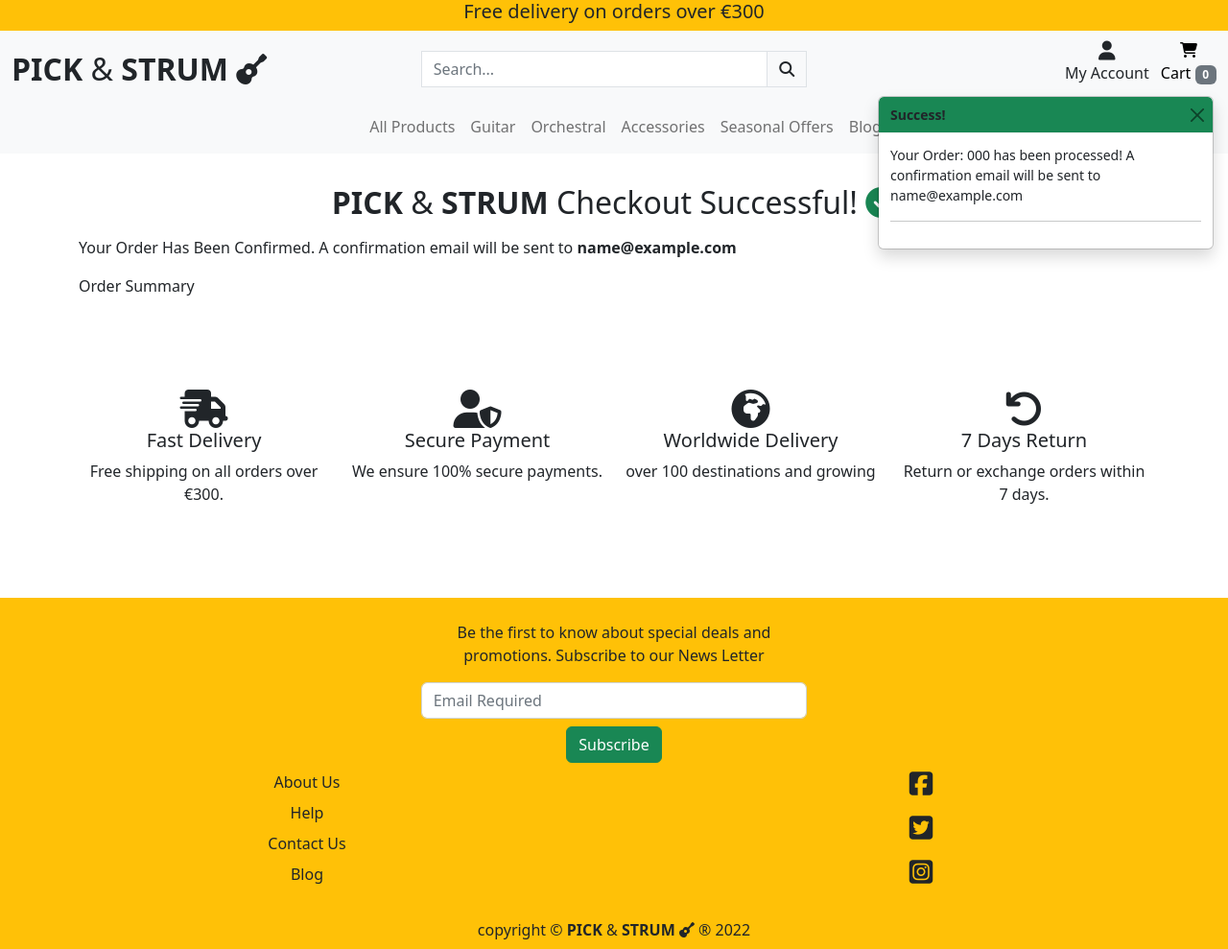
After one commit to SamuelUkachukwu/PICKnSTRUM, a Django app: page /checkout/checkout_success/000 in a window 1280 px wide. The commit adds this page. Shown: the whole page at 96% size. Run offline with Django 4.2, Linux system fonts and the light colour scheme; tables that the repository leaves empty hold one stand-in row (values such as "Sample post"); some libraries are stand-ins or nearby versions.

Commit message:
Added checkout succes page and view

```diff
--- a/checkout/__init__.py
+++ b/checkout/__init__.py
@@ -0,0 +1 @@
+default_app_config = 'checkout.apps.CheckoutConfig'
--- a/checkout/templates/checkout/checkout.html
+++ b/checkout/templates/checkout/checkout.html
@@ -80,10 +80,10 @@
                         </fieldset>
                         <div class="text-end mb-3 px-3">
 							{% if user.is_authenticated %}
-                                <input class="form-check-input me-2" type="checkbox" id="save-delivery-info" name="" aria-label="Save deliviery information to profile" checked>
-                                <label class="" for="save-delivery-info">Save delivery information</label>
+                                <input class="form-check-input me-2" type="checkbox" id="save-dlv-info" name="" aria-label="Save deliviery information to profile" checked>
+                                <label class="" for="save-dlv-info">Save delivery information</label>
 							{% else %}
-								<label class="form-check-label" for="save-delivery-info">
+								<label class="form-check-label" for="save-dlv-info">
                                     <a class="text-info" href="{% url 'account_signup' %}">Create an account</a> or
                                     <a class="text-info" href="{% url 'account_login' %}">login</a> to save this information
                                 </label>
--- /dev/null
+++ b/checkout/templates/checkout/checkout_success.html
@@ -0,0 +1,33 @@
+{% extends "base.html" %}
+{% load static %}
+{% load cart_tools %}
+
+{% block extra_css %}
+    <link rel="stylesheet" href="{% static 'checkout/css/checkout.css' %}">
+{% endblock %}
+
+{% block page_header %}
+<div class="container header-backspace">
+    <div class="row">
+        <div class="col">
+
+        </div>
+    </div>
+</div>
+{% endblock %}
+
+{% block content %}
+<div class="container mt-5">
+    <div class="row">
+        <div class="col text-center mb-2">
+            <h2><span class="my-0"><strong>PICK </strong>&<strong> STRUM</strong> </span> Checkout Successful! <i class="fas fa-check-circle text-success"></i></h2>
+        </div>
+    </div>
+    <div class="row">
+        <p>Your Order Has Been Confirmed. A confirmation email will be sent to <strong>{{ order.email }}</strong></p>
+        <p>Order Summary</p>
+    </div>
+</div>
+ <!-- trust statments here  -->
+ {% include 'includes/trust-stm.html' %}
+{% endblock %}
--- a/checkout/urls.py
+++ b/checkout/urls.py
@@ -4,5 +4,7 @@ from . import views
 
 urlpatterns = [
     path('', views.checkout, name='checkout'),
+    path('checkout_success/<order_number>', views.checkout_success, name='checkout_success'),
+
 
 ]
--- a/checkout/views.py
+++ b/checkout/views.py
@@ -1,9 +1,12 @@
-from django.shortcuts import render, redirect, reverse
+from django.shortcuts import render, redirect, reverse, get_object_or_404
 from django.conf import settings
 from django.contrib import messages
 
 from cart.contexts import cart_contents
+from products.models import Product
+
 from .forms import OrderForm
+from .models import Order, OrderLineItem
 
 import stripe
 
@@ -14,21 +17,64 @@ def checkout(request):
     stripe_public_key = settings.STRIPE_PUBLIC_KEY
     stripe_secret_key = settings.STRIPE_SECRET_KEY
 
-    cart = request.session.get('cart', {})
-    if not cart:
-        messages.error(request, "Your Shopping Cart is currently Empty")
-        return redirect(reverse('products'))
+    if request.method == 'POST':
+        cart = request.session.get('cart', {})
 
-    current_cart = cart_contents(request)
-    total = current_cart['grand_total']
-    stripe_total = round(total * 100)
-    stripe.api_key = stripe_secret_key
-    intent = stripe.PaymentIntent.create(
-        amount=stripe_total,
-        currency=settings.STRIPE_CURRENCY,
-    )
-    print(intent)
-    order_form = OrderForm()
+        form_data = {
+            'full_name': request.POST['full_name'],
+            'email': request.POST['email'],
+            'phone_number': request.POST['phone_number'],
+            'street_address1': request.POST['street_address1'],
+            'street_address2': request.POST['street_address2'],
+            'town_or_city': request.POST['town_or_city'],
+            'county': request.POST['county'],
+            'postcode': request.POST['postcode'],
+            'country': request.POST['country'],
+            }
+        order_form = OrderForm(form_data)
+        if order_form.is_valid():
+            order = order_form.save()
+            for item_id, item_data in cart.items():
+                try:
+                    product = Product.objects.get(id=item_id)
+                    if isinstance(item_data, int):
+                        order_line_item = OrderLineItem(
+                            order=order,
+                            product=product,
+                            quantity=item_data,
+                        )
+                        order_line_item.save()
+                except Product.DoesNotExist:
+                    messages.error(request, (
+                        "A Product in your cart was not found in our database"
+                        f"Please call {settings.PICKNSTRUM_PHONE} for assistance!")
+                    )
+                    order.delete()
+                    return redirect(reverse('view_cart'))
+            request.session['save_dlv_info'] = 'save-dlv-info' in request.POST
+            return redirect(reverse(
+                'checkout_success', args=[order.order_number]))
+
+        else:
+            messages.error(request, 'An Error occured with your form \
+                Please verify your information')
+
+    else:
+        cart = request.session.get('cart', {})
+        if not cart:
+            messages.error(request, "Your Shopping Cart is currently Empty")
+            return redirect(reverse('products'))
+
+        current_cart = cart_contents(request)
+        total = current_cart['grand_total']
+        stripe_total = round(total * 100)
+        stripe.api_key = stripe_secret_key
+        intent = stripe.PaymentIntent.create(
+            amount=stripe_total,
+            currency=settings.STRIPE_CURRENCY,
+        )
+        print(intent)
+        order_form = OrderForm()
 
     if not stripe_public_key:
         messages.warning(request, 'Stripe public key is missing. \
@@ -39,3 +85,21 @@ def checkout(request):
         'client_secret': intent.client_secret,
     }
     return render(request, 'checkout/checkout.html', context)
+
+
+def checkout_success(request, order_number):
+    """Successful checkout handler"""
+
+    save_dlv_info = request.session.get('save_dlv_info')
+    order = get_object_or_404(Order, order_number=order_number)
+
+    messages.success(request, f'Your Order: {order_number} has been processed!\
+        A confirmation email will be sent to {order.email}')
+    if 'cart' in request.session:
+        del request.session['cart']
+
+    context = {
+        'order': order,
+    }
+
+    return render(request, 'checkout/checkout_success.html', context)
--- a/picknstrum/settings.py
+++ b/picknstrum/settings.py
@@ -182,3 +182,7 @@ STANDARD_DELIVERY_PERCENTAGE = 10
 STRIPE_CURRENCY = 'EUR'
 STRIPE_PUBLIC_KEY = os.environ.get('STRIPE_PUBLIC_KEY')
 STRIPE_SECRET_KEY = os.environ.get('STRIPE_SECRET_KEY')
+
+# company data
+PICKNSTRUM_PHONE = '+353831900005'
+PICKNSTRUM_EMAIL = 'picknstrum@gmail.com'
```
Also changed, not shown: db.sqlite3.
